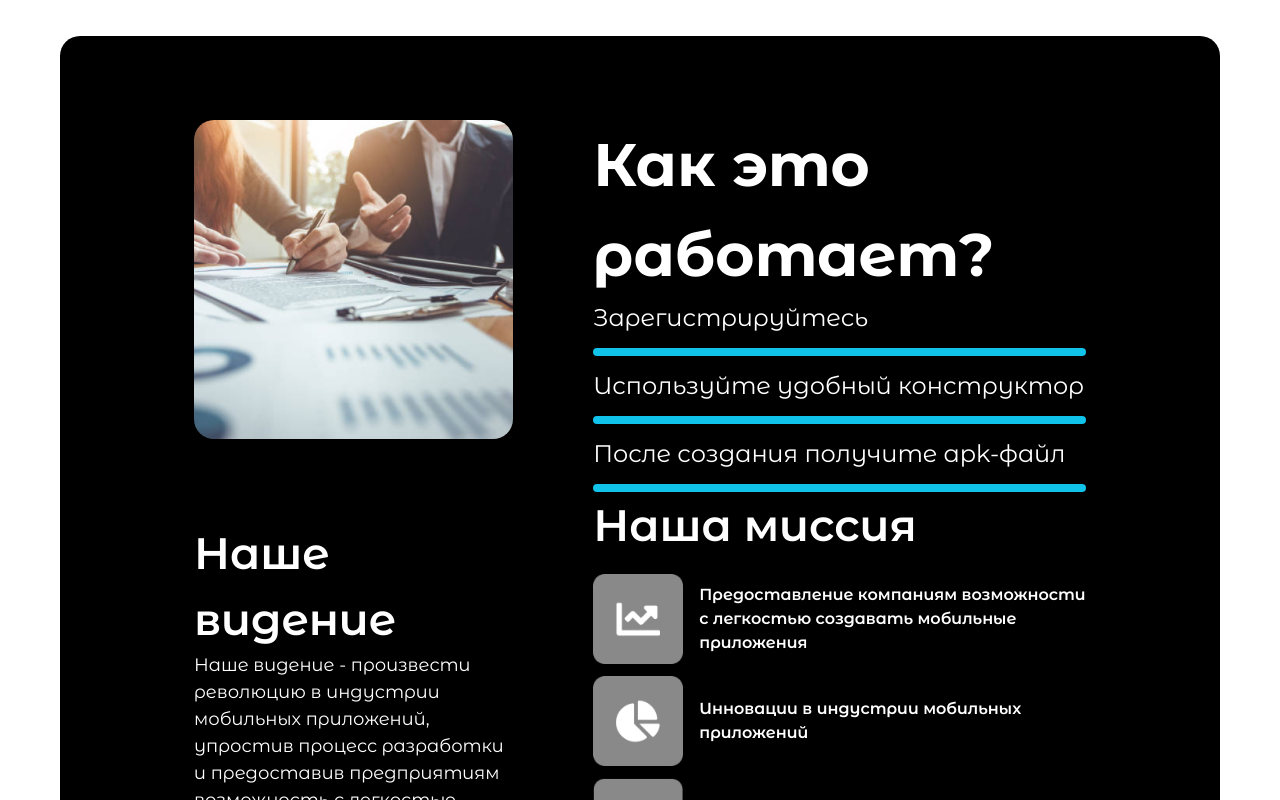
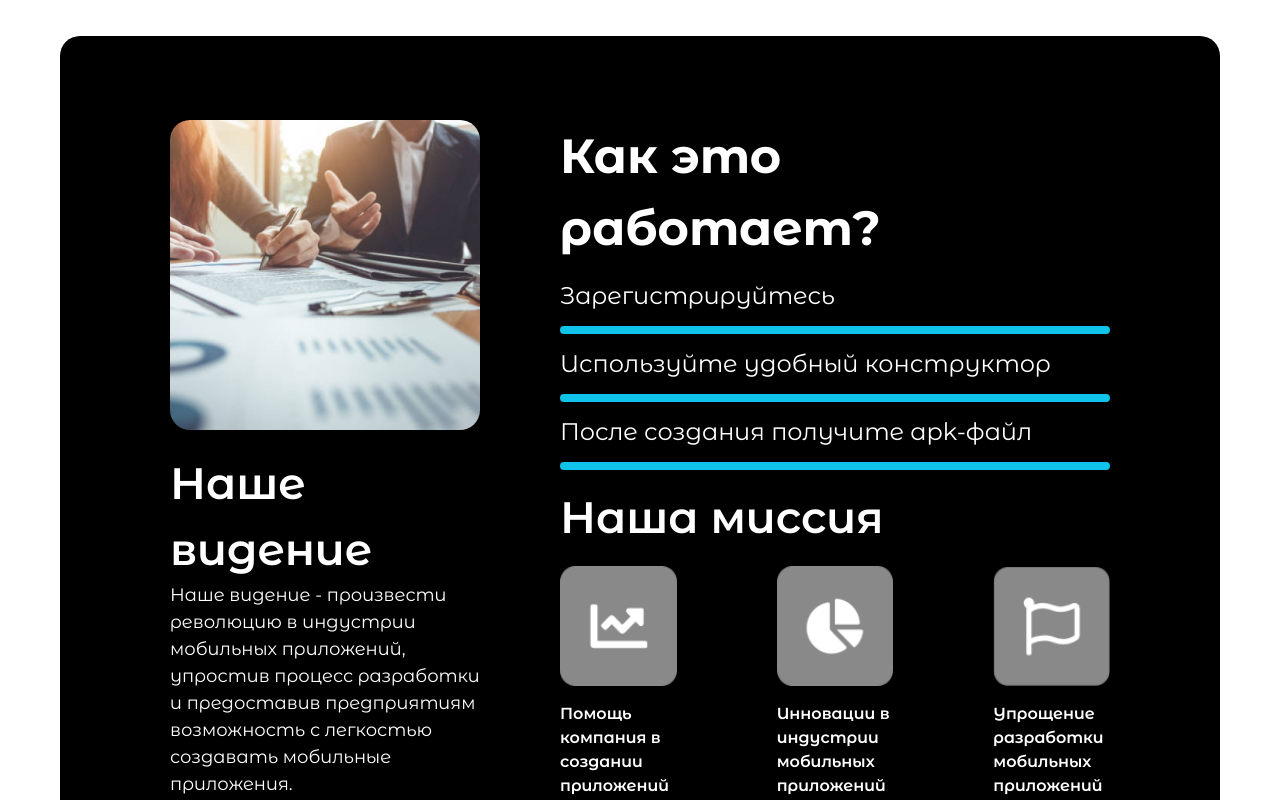
Before and after one commit to WebbyWinges/art-life, a React (Vite) app: page / in a window 1280 px wide. Shown: the part 1180-1980 px from the top of the page. Built offline with nearby package versions, Linux system fonts and the light colour scheme.

Commit message:
[F] - фикс "как это работает", faq

```diff
--- a/src/components/preview/how.tsx
+++ b/src/components/preview/how.tsx
@@ -6,14 +6,14 @@ import i3 from "../../assets/image 16.png";
 
 const How = () => {
   return (
-    <section className="bg-black text-white w-full py-[84px] gap-[80px] px-[134px] justify-between flex rounded-[20px]">
-      <div className="flex flex-col justify-between items-left ">
+    <section className="bg-black text-white w-full py-[84px] gap-[80px] px-[110px] justify-between flex rounded-[20px]">
+      <div className="flex flex-col gap-5 items-left ">
         <img
           className=" rounded-[20px]"
           src={image}
           alt="Image"
-          height={400}
-          width={400}
+          height={500}
+          width={500}
         />
 
         <div className="flex flex-col">
@@ -26,7 +26,7 @@ const How = () => {
             Наше видение
           </span>
           <span
-            className="max-w-[450px]"
+            className="max-w-[570px]"
             style={{
               fontWeight: 400,
               fontSize: 18,
@@ -42,7 +42,7 @@ const How = () => {
         <span
           style={{
             fontWeight: 700,
-            fontSize: 60,
+            fontSize: 48,
           }}
         >
           Как это работает?
@@ -85,23 +85,23 @@ const How = () => {
           >
             Наша миссия
           </span>
-          <div className="flex flex-col gap-3">
-            <div className="flex flex-row gap-4  items-center">
-              <img className="w-[90px] h-[90px]" src={i2} alt="image" />
+          <div className="flex flex-row gap-[100px] w-[550px]">
+            <div className="flex flex-col gap-4  items-center">
+              <img className="w-[120px] h-[120px]" src={i2} alt="image" />
               <span
-                className="max-w-[520px]"
+                className="max-w-[120px]"
                 style={{
                   fontWeight: 600,
                   fontSize: 16,
                 }}
               >
-                Предоставление компаниям возможности с легкостью создавать
-                мобильные приложения
+                Помощь компания в создании приложений
               </span>
             </div>
-            <div className="flex flex-row gap-4 items-center">
-              <img className="w-[90px] h-[90px]" src={i3} alt="image" />
+            <div className="flex flex-col gap-4  items-center">
+              <img className="w-[120px] h-[120px]" src={i3} alt="image" />
               <span
+                className="max-w-[120px]"
                 style={{
                   fontWeight: 600,
                   fontSize: 16,
@@ -110,9 +110,10 @@ const How = () => {
                 Инновации в индустрии мобильных приложений
               </span>
             </div>
-            <div className="flex flex-row gap-4 items-center">
-              <img className="w-[90px] h-[90px]" src={i1} alt="image" />
+            <div className="flex flex-col gap-4  items-center">
+              <img className="w-[120px] h-[120px]" src={i1} alt="image" />
               <span
+                className="max-w-[120px]"
                 style={{
                   fontWeight: 600,
                   fontSize: 16,
--- a/src/components/preview/uns.tsx
+++ b/src/components/preview/uns.tsx
@@ -2,7 +2,7 @@ import { AccordionComponent } from "../shared/Accordion/Accrodion";
 
 const Uns = () => {
   return (
-    <section className="flex flex-col px-[90px] py-[80px] gap-5">
+    <section className="flex flex-col px-[90px] py-[80px] gap-5 h-[70vh]">
       <span
         className="leading-[64px]"
         style={{
```
